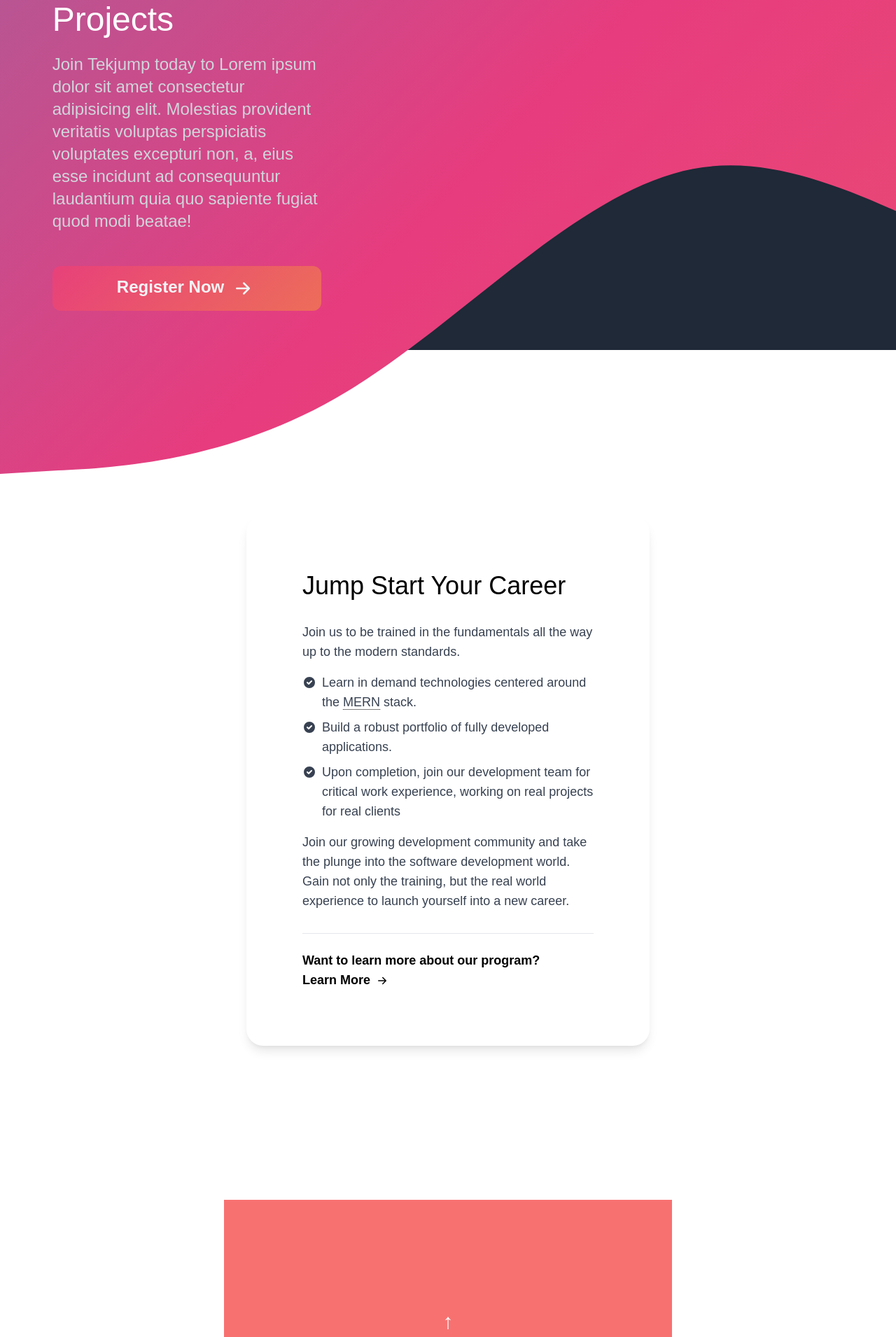
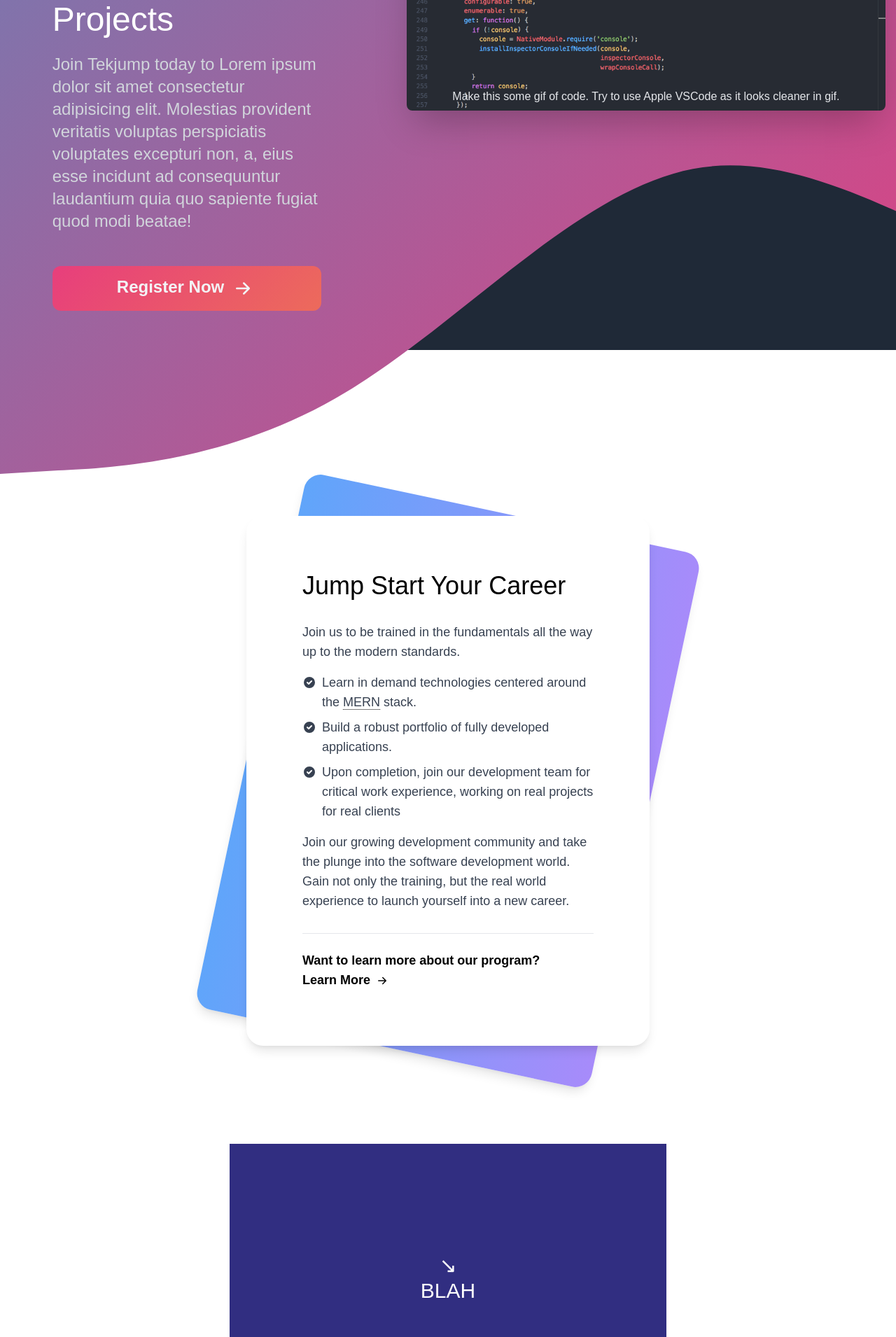
Before and after one commit to DanielKBates/tekjumpio, a React (Create React App) app in the folder client/: page / in a window 1280 px wide. Shown: the part 300-2210 px from the top of the page at 70% size. Built offline with nearby package versions, Linux system fonts and the light colour scheme.

Commit message:
Finalized Animated Card Comp and relevant hook

```diff
--- a/client/src/components/AnimatedCard.js
+++ b/client/src/components/AnimatedCard.js
@@ -1,10 +1,17 @@
 import React from "react";
+import useOnScroll from "../hooks/useOnScroll";
 
 const AnimatedCard = (props) => {
-  const { isVisible, activeClassName, children, inactiveClassName } = props;
+
+  const [scrollRef, isVisible] = useOnScroll({
+    root: null,
+    rootMargin: "0px",
+    threshold: 0.25,
+  });
+  const { activeClassName, children, inactiveClassName } = props;
 
   return (
-    <div className={isVisible? `${activeClassName} ` : `${inactiveClassName}`}>
+    <div ref={scrollRef} className={isVisible? `${activeClassName} ` : `${inactiveClassName}`}>
       {children}
     </div>
   );
--- a/client/src/hooks/useOnScroll.js
+++ b/client/src/hooks/useOnScroll.js
@@ -1,8 +1,7 @@
 import { useRef, useState, useEffect } from "react"
 
 const useOnScroll = (options) => {
-    const scrollRef = useRef(null);
-
+  const scrollRef = useRef(null);
   const [isVisible, setIsVisible] = useState(false);
   const scrollCallBack = (entries) => {
     console.log(entries)
@@ -11,10 +10,11 @@
   };
   useEffect(() => {
     const observer = new IntersectionObserver(scrollCallBack, options);
-    if (scrollRef.current) observer.observe(scrollRef.current);
+    let currentRef= scrollRef.current
+    if (currentRef) observer.observe(currentRef);
 
     return () => {
-      if (scrollRef.current) observer.unobserve(scrollRef.current);
+      if (currentRef) observer.unobserve(currentRef);
     };
   }, [scrollRef, options]);
   return [scrollRef, isVisible]
--- a/client/src/index.js
+++ b/client/src/index.js
@@ -2,10 +2,9 @@
 import ReactDOM from "react-dom";
 import "./index.css";
 import App from "./App";
-import { BrowserRouter } from "react-router-dom";
 
 ReactDOM.render(
-    <App />
+  <App />
   ,
   document.getElementById("root")
 );
--- a/client/src/pages/Home.js
+++ b/client/src/pages/Home.js
@@ -1,17 +1,16 @@
-import React, { useState, useRef, useEffect } from "react";
+import React from "react";
 import { Link, NavLink } from "react-router-dom";
-import useOnScroll from "../hooks/useOnScroll";
 
 import Container from "../components/Container";
-import SlideIn from "../components/slideIn";
+// import SlideIn from "../components/slideIn";
 import AnimatedCard from "../components/AnimatedCard";
 
 const Home = () => {
-  const [scrollRef, isVisible] = useOnScroll({
-    root: null,
-    rootMargin: "0px",
-    threshold: 0.25,
-  });
+
+
+  //Ok so the animated cards use IntersectionObserver API. Google it if you mess with the way they are called here. Works until we render
+  // more than one onto the screen with an animation at the same time. /shrug. Low prio task for the future, immediate solution is to simply
+  //not render two of them into the screen on load at the same time. **THIS BUG IS ANIMATION ONLY**
 
 
   return (
@@ -56,10 +55,10 @@
               </div>
             </div>
           </div>
-          <div ref={scrollRef}>
-            <AnimatedCard isVisible={isVisible}
-              activeClassName="transform translate-x-4 opacity-0 transition-all duration-1000 ease-in"
-              inactiveClassName="transform opacity-100 translate-x-0 transition-all duration-1000 ease-in"
+          <div >
+            <AnimatedCard
+              activeClassName="transform translate-x-4 opacity-100 transition-all duration-1000 ease-in"
+              inactiveClassName="transform opacity-0 translate-x-0 transition-all duration-1000 ease-in"
             >
               <img
                 src={`${process.env.PUBLIC_URL}/images/test.png`}
@@ -84,19 +83,17 @@
       </div>
       <Container>
         <div
-          ref={scrollRef}
           className="flex py-6 flex-col justify-center sm:py-12"
         >
           <div className="relative py-3 sm:max-w-xl sm:mx-auto">
             <AnimatedCard
-              animation={
-                "transform rotate-12 opacity-100 transition-all duration-1000 ease-in"
+              activeClassName={
+                "transform rotate-12 opacity-100 transition-all duration-1000 ease-in absolute inset-0 bg-gradient-to-l from-purple-400 to-blue-400 shadow-lg sm:rounded-3xl"
               }
-              isVisible={isVisible}
-              inactiveClassName="transition-all duration-1000 ease-in-out translate-y-0 opacity-0"
-              propClassName={
-                "absolute inset-0 bg-gradient-to-l from-purple-400 to-blue-400 shadow-lg sm:rounded-3xl "
-              }
+              inactiveClassName="transition-all duration-1000 ease-in translate-y-0 opacity-0 absolute inset-0 bg-gradient-to-l from-purple-400 to-blue-400 shadow-lg sm:rounded-3xl"
+            // propClassName={
+            //   "absolute inset-0 bg-gradient-to-l from-purple-400 to-blue-400 shadow-lg sm:rounded-3xl "
+            // }
             />
 
             <div className="relative px-4 py-10 bg-white shadow-lg sm:rounded-3xl sm:p-20">
@@ -135,11 +132,11 @@
                               {" "}
                               <span className="text-white font-bold">M</span>
                               ongoDB,{" "}
-                              <span className="text-white font-bold">E</span>
+                              <span className="text-white font-bold"> E</span>
                               xpress,{" "}
-                              <span className="text-white font-bold">R</span>
+                              <span className="text-white font-bold"> R</span>
                               eact,{" "}
-                              <span className="text-white font-bold">N</span>ode
+                              <span className="text-white font-bold"> N</span>ode.js
                             </span>
                           </span>{" "}
                           stack.
@@ -217,65 +214,21 @@
             </div>
           </div>
         </div>
-      </Container>
-      <SlideIn dir={[0, 1]} uniqueID="test-slidin1">
-        <div className="bg-red-400 testDiv w-1/2">
-          <span>&uarr;</span>Floats to point: (0,1)
-        </div>
-      </SlideIn>
-      <SlideIn dir={[0, 0]} uniqueID="test-slidin2">
-        <div className="bg-blue-700 testDiv w-1/2">
-          <span>&bull;</span>Floats to point: (0,0)
-        </div>
-      </SlideIn>
-      <SlideIn dir={[0, -1]} uniqueID="test-slidin3">
-        <div className="bg-yellow-800 testDiv w-1/2">
-          <span>&darr;</span>Floats to point: (0,-1)
-        </div>
-      </SlideIn>
-      <SlideIn dir={[1, 1]} uniqueID="test-slidin4">
-        <div className="bg-green-500 testDiv w-1/2">
-          <span>&#8598;</span>Floats to point: (1,1)
-        </div>
-      </SlideIn>
-      <SlideIn dir={[1, 0]} uniqueID="test-slidin5">
-        <div className="bg-indigo-700 testDiv w-1/2">
-          <span>&larr;</span>Floats to point: (1,0)
-        </div>
-      </SlideIn>
-      <SlideIn dir={[1, -1]} uniqueID="test-slidin6">
-        <div className="bg-pink-600 testDiv w-1/2">
-          <span>&#8601;</span>Floats to point: (1,-1)
-        </div>
-      </SlideIn>
-      <SlideIn dir={[-1, 1]} uniqueID="test-slidin7">
-        <div className="bg-gray-500 testDiv w-1/2">
-          <span>&#8599;</span>Floats to point: (-1,1)
-        </div>
-      </SlideIn>
-      <SlideIn dir={[-1, 0]} uniqueID="test-slidin8">
-        <div className="bg-green-900 testDiv w-1/2">
-          <span>&rarr;</span>Floats to point: (-1,0)
-        </div>
-      </SlideIn>
-      <SlideIn dir={[-1, -1]} uniqueID="test-slidin9">
-        <div className="bg-indigo-900 testDiv w-1/2">
-          <span>&#8600;</span>Floats to point: (-1,-1)
-        </div>
-      </SlideIn>
-      <div ref={scrollRef}>
         <AnimatedCard
           activeClassName={
             "transform translate-x-0 opacity-100 transition-all duration-1000 ease-in-out"
           }
-          isVisible={isVisible}
           inactiveClassName="transition-all duration-1000 ease-in-out transform translate-x-4 opacity-0"
         >
           <div className="bg-indigo-900 testDiv w-1/2">
-            <span>&#8600;</span>Floats to point: (-1,-1)
+            <span>&#8600;</span>BLAH
           </div>
         </AnimatedCard>
-      </div>
+      </Container>
+
+
+
+
     </div>
   );
 };
```
Also changed, not shown: client/src/components/slideIn.js (+47 -0 lines).
